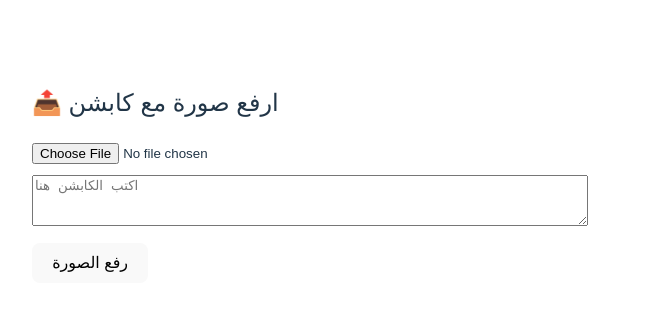
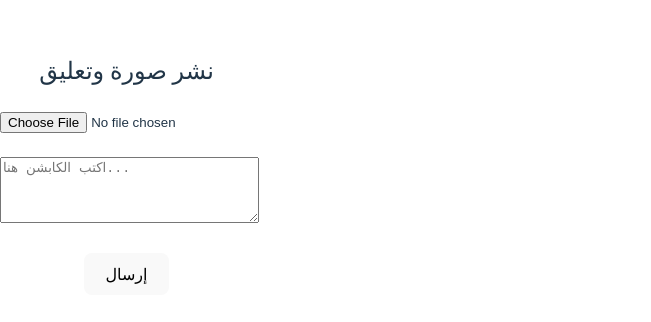
Before and after one commit to malshatti44/social-uploader, a React (Vite) app: page / in a window 1280 px wide. Shown: the part 226-548 px from the top of the page, without its empty margins (0-651 px from the left). Built offline with nearby package versions, Linux system fonts and the light colour scheme.

Commit message:
Update App.tsx

```diff
--- a/src/App.tsx
+++ b/src/App.tsx
@@ -1,66 +1,86 @@
-import { useState } from 'react';
+import { useState } from "react";
 
-function App() {
+export default function App() {
+  const [caption, setCaption] = useState("");
   const [file, setFile] = useState<File | null>(null);
-  const [caption, setCaption] = useState('');
-  const [preview, setPreview] = useState('');
-  const [uploadedUrl, setUploadedUrl] = useState('');
+  const [status, setStatus] = useState("");
 
-  const handleUpload = async () => {
-    if (!file) return;
+  // Cloudinary upload
+  const uploadToCloudinary = async (file: File): Promise<string> => {
+    const formData = new FormData();
+    formData.append("file", file);
+    formData.append("upload_preset", "YOUR_UPLOAD_PRESET"); // ⚠️ استبدلها من Cloudinary
+    formData.append("cloud_name", "YOUR_CLOUD_NAME");       // ⚠️ استبدلها من Cloudinary
 
-    const formData = new FormData();
-    formData.append('file', file);
-    formData.append('upload_preset', 'unsigned'); // اسم الـ preset اللي أنشأناه
-    formData.append('folder', 'social-posts');
-
-    const res = await fetch('https://api.cloudinary.com/v1_1/dovqci8ka/image/upload', {
-      method: 'POST',
+    const res = await fetch("https://api.cloudinary.com/v1_1/YOUR_CLOUD_NAME/image/upload", {
+      method: "POST",
       body: formData,
     });
 
     const data = await res.json();
-    setUploadedUrl(data.secure_url);
+    return data.secure_url; // الرابط النهائي للصورة
+  };
+
+  // Send to n8n Webhook
+  const handleSubmit = async () => {
+    if (!file || !caption) return alert("الرجاء رفع صورة وكتابة تعليق");
+
+    setStatus("جاري الرفع...");
+
+    try {
+      const imageUrl = await uploadToCloudinary(file);
+
+      await fetch("https://malshatti.app.n8n.cloud/webhook/social-media-post", {
+        method: "POST",
+        headers: {
+          "Content-Type": "application/json",
+        },
+        body: JSON.stringify({
+          instagram_post_image: imageUrl,
+          instagram_story_image: imageUrl,
+          tiktok_image: imageUrl,
+          snapchat_image: imageUrl,
+          instagram_caption: caption,
+          instagram_story_caption: caption,
+          tiktok_caption: caption,
+          snapchat_caption: caption,
+        }),
+      });
+
+      setStatus("✅ تم إرسال البيانات بنجاح!");
+      setCaption("");
+      setFile(null);
+    } catch (err) {
+      console.error(err);
+      setStatus("❌ حدث خطأ أثناء الإرسال");
+    }
   };
 
   return (
-    <div style={{ padding: '2rem', fontFamily: 'sans-serif', maxWidth: 600, margin: '0 auto' }}>
-      <h2>📤 ارفع صورة مع كابشن</h2>
+    <div style={{ maxWidth: 500, margin: "50px auto", textAlign: "center" }}>
+      <h2>نشر صورة وتعليق</h2>
 
       <input
         type="file"
         accept="image/*"
-        onChange={(e) => {
-          const file = e.target.files?.[0];
-          if (file) {
-            setFile(file);
-            setPreview(URL.createObjectURL(file));
-          }
-        }}
+        onChange={(e) => setFile(e.target.files?.[0] || null)}
       />
-
-      {preview && <img src={preview} alt="preview" style={{ width: '100%', marginTop: 10 }} />}
+      <br /><br />
 
       <textarea
-        placeholder="اكتب الكابشن هنا"
+        rows={4}
+        placeholder="اكتب الكابشن هنا..."
         value={caption}
         onChange={(e) => setCaption(e.target.value)}
-        style={{ width: '100%', marginTop: 10 }}
-        rows={3}
+        style={{ width: "100%" }}
       />
+      <br /><br />
 
-      <button onClick={handleUpload} style={{ marginTop: 10 }}>
-        رفع الصورة
+      <button onClick={handleSubmit} style={{ padding: "10px 20px" }}>
+        إرسال
       </button>
 
-      {uploadedUrl && (
-        <div style={{ marginTop: 20 }}>
-          <p>✅ تم رفع الصورة بنجاح:</p>
-          <a href={uploadedUrl} target="_blank" rel="noopener noreferrer">{uploadedUrl}</a>
-        </div>
-      )}
+      <p>{status}</p>
     </div>
   );
 }
-
-export default App;
```
